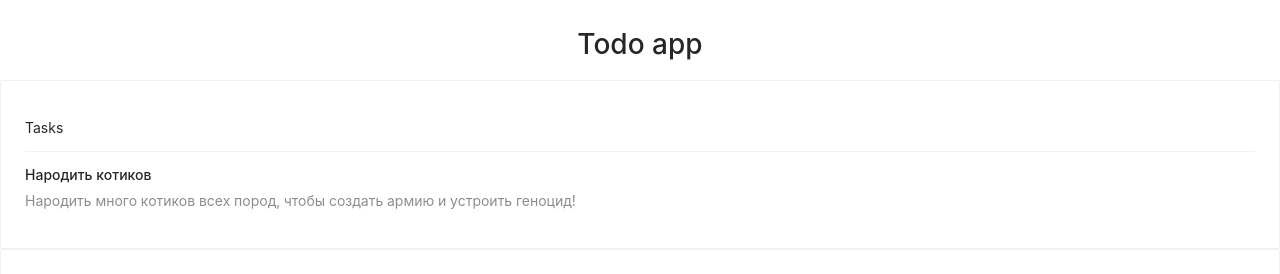
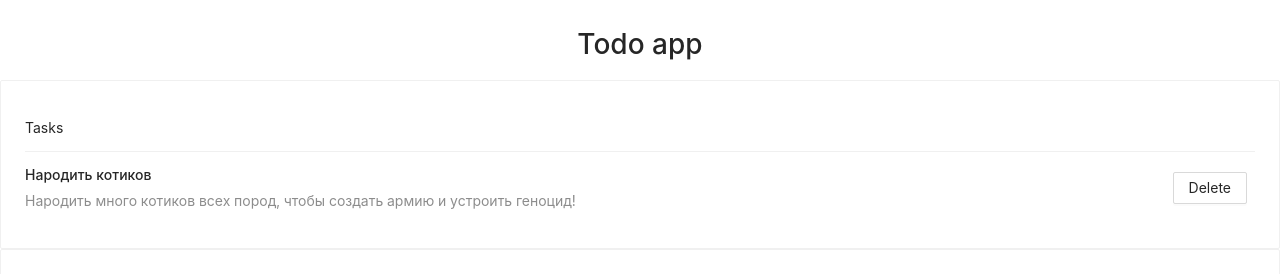
Before and after one commit to deargosep/todo-react, a React (Create React App) app: page / in a window 1280 px wide. Shown: the top 274 px of the page. Built offline with nearby package versions, Linux system fonts and the light colour scheme.

Commit message:
delete one by one

```diff
--- a/src/App.js
+++ b/src/App.js
@@ -24,6 +24,15 @@ export default function App() {
   function handleDescription(e) {
     setDescription(e.target.value);
   }
+  function del(index) {
+    console.log(index);
+    var array = [...todos]; // make a separate copy of the array
+    if (index !== -1) {
+      array.splice(index, 1);
+      setTodo(array);
+    }
+    console.log(todos)
+  }
   function clear() {
     setTodo([])
   }
@@ -35,8 +44,8 @@ export default function App() {
         <List
         header="Tasks"
           dataSource={todos}
-          renderItem={todo => (
-            <List.Item>
+          renderItem={(todo, index) => (
+            <List.Item actions={[<Button onClick={() => del(index)}>Delete</Button>]}>
             <List.Item.Meta title={todo.name} description={todo.description} />
             </List.Item>
           )}
@@ -46,6 +55,7 @@ export default function App() {
         <form onSubmit={createTodo}>
           <Input
             type="text"
+            required
             onChange={handleName}
             name="name"
             value={name}
@@ -54,6 +64,7 @@ export default function App() {
           <Input
             type="text"
             onChange={handleDescription}
+            required
             name="description"
             value={description}
             placeholder="description"
```
